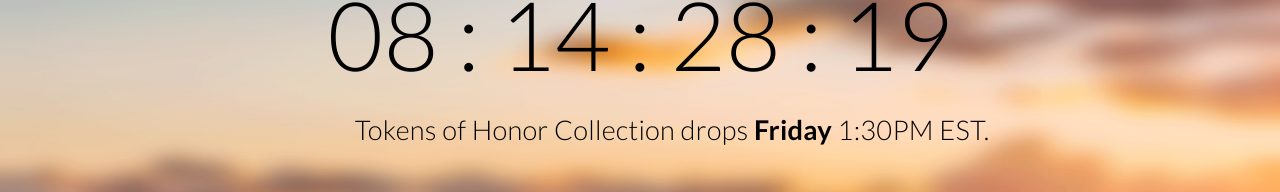
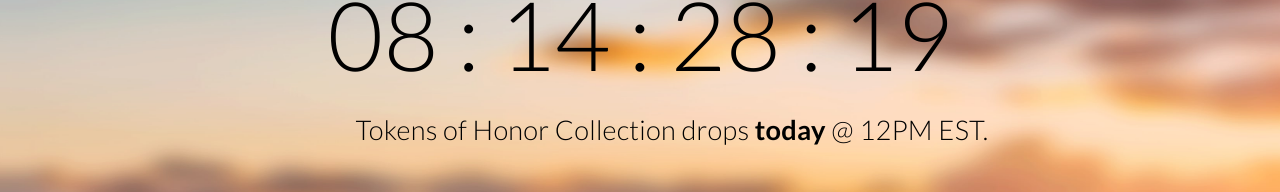
Before and after one commit to MetaHouseSyndicate/web, a React (Create React App) app: page / in a window 1280 px wide. Shown: the part 142-334 px from the top of the page. Built offline with nearby package versions, Linux system fonts and the light colour scheme; some icons are missing.

Commit message:
Change ToH drop text to today @ 12PM EST

```diff
--- a/src/Home.js
+++ b/src/Home.js
@@ -45,7 +45,7 @@ const Home = () => {
                         fontSize: { xs: '1.2em', sm: '1.7em' },
                         textAlign: 'center'
                     }}>
-                        Tokens of Honor Collection drops <b>Friday</b> 1:30PM EST.
+                        Tokens of Honor Collection drops <b>today</b> @ 12PM EST.
                     </Typography>
                 </Stack>
             </Link>
```
